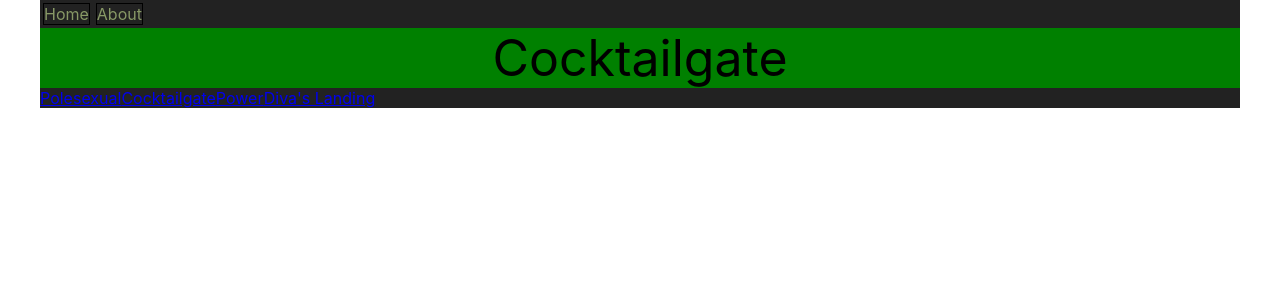
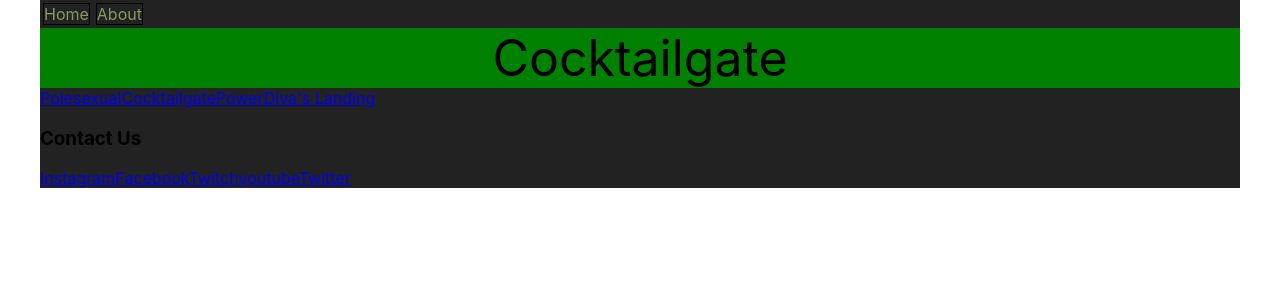
Before and after one commit to Mikey-strider/polesexualproductions, a React (Create React App) app: page /events/cocktailgate in a window 1280 px wide. Shown: the top 300 px of the page. Built offline with nearby package versions, Linux system fonts and the light colour scheme.

Commit message:
added apis dir and page components

```diff
--- a/src/components/navigation/EventNav.js
+++ b/src/components/navigation/EventNav.js
@@ -1,5 +1,6 @@
 import { Link } from "react-router-dom"
 import { events } from '../../utility/events.js'
+import Footer from "../pageComponents/footer.js";
 
 const EventNav = () => {
 
@@ -12,6 +13,7 @@ const EventNav = () => {
   return (
     <div>
       {eventLinks}
+      <Footer />
     </div>
   )
 }
--- /dev/null
+++ b/src/components/pageComponents/contactUs.js
@@ -0,0 +1,14 @@
+const Contact = () => {
+  return (
+    <div>
+      <h3>Contact Us</h3>
+        <a href="https://www.instagram.com/polesexual/">Instagram</a>
+        <a href="https://www.facebook.com/cocktailgate">Facebook</a>
+        <a href="https://www.twitch.tv/poleathome">Twitch</a>
+        <a href="https://www.youtube.com/user/COCKTAILGATE">youtube</a>
+        <a href="https://twitter.com/polesexual">Twitter</a>
+    </div>
+  )
+}
+
+export default Contact;
--- /dev/null
+++ b/src/components/pageComponents/date.js
@@ -0,0 +1,5 @@
+const Date = () => {
+
+}
+
+export default Date;
--- /dev/null
+++ b/src/components/pageComponents/footer.js
@@ -0,0 +1,34 @@
+import Contact from "./contactUs";
+// import { FooterPage } from "../styled";
+
+export const Footer = () => {
+  return(
+    <div>
+      <Contact />
+    </div>
+  )
+
+}
+
+export default Footer;
+
+
+
+
+
+
+
+// pageComponent: FooterPage,
+// name: Contact,
+
+  //
+// }
+
+//
+
+
+
+
+  // const contactLinks = () => {
+
+  // }
--- /dev/null
+++ b/src/components/pageComponents/header.js
@@ -0,0 +1,5 @@
+const Header = () => {
+
+}
+
+export default Header;
--- /dev/null
+++ b/src/components/pageComponents/times.js
@@ -0,0 +1,5 @@
+const Times = () => {
+
+}
+
+export default Times;
--- /dev/null
+++ b/src/components/pageComponents/venueLink.js
@@ -0,0 +1,5 @@
+const Venue = () => {
+
+}
+
+export default Venue;
--- a/src/components/styled.js
+++ b/src/components/styled.js
@@ -39,6 +39,12 @@ export const DivasLandingPage = styled.div`
   background-color: orange;
 `
 
+// export const FooterPage = styled.div`
+//   display: flex;
+//   justify-content: center;
+//   align-item: bottom;
+// `
+
 export const GlobalStyle = createGlobalStyle`
 body {
   width: 1200px;
```
Also changed, not shown: src/components/apis/calendar.js (added), src/components/apis/maps.js (added).
